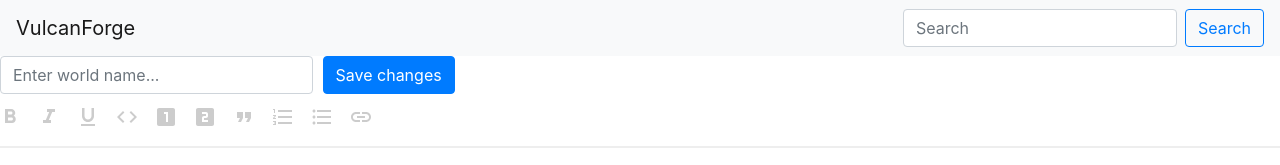
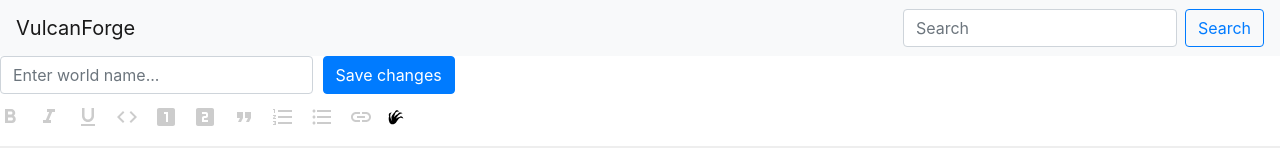
Before and after one commit to SirWhiskas/vulcan-forge_frontend, a React (Create React App) app: page /create-new-world in a window 1280 px wide. Shown: the top 165 px of the page. Built offline with nearby package versions, Linux system fonts and the light colour scheme.

Commit message:
Added new monster modal box

```diff
--- a/package.json
+++ b/package.json
@@ -21,6 +21,7 @@
     "react": "^16.13.1",
     "react-bootstrap": "^1.2.2",
     "react-dom": "^16.13.1",
+    "react-icons": "^3.10.0",
     "react-quill": "^1.3.5",
     "react-router-dom": "^5.2.0",
     "react-scripts": "3.4.1",
--- a/src/components/common/vfTextEditor.jsx
+++ b/src/components/common/vfTextEditor.jsx
@@ -18,6 +18,8 @@
 import FormatListBulletedIcon from '@material-ui/icons/FormatListBulleted';
 import LinkIcon from '@material-ui/icons/Link';
 
+import { GiMonsterGrasp } from 'react-icons/gi'
+
 const HOTKEYS = {
   'mod+b': 'bold',
   'mod+i': 'italic',
@@ -27,7 +29,7 @@
 
 const LIST_TYPES = ['numbered-list', 'bulleted-list']
 
-const VFTextEditor = () => {
+const VFTextEditor = ({ handleNewMonster }) => {
   const [value, setValue] = useState(initialValue)
   const renderElement = useCallback(props => <Element {...props} />, [])
   const renderLeaf = useCallback(props => <Leaf {...props} />, [])
@@ -46,6 +48,7 @@
         <BlockButton format="numbered-list" icon="FormatListNumberedIcon" />
         <BlockButton format="bulleted-list" icon="FormatListBulletedIcon" />
         <LinkButton />
+        <AddNewMonsterButton functionHandler={handleNewMonster} />
       </VFRichTextToolbar>
       <Editable
         renderElement={renderElement}
@@ -248,6 +251,37 @@
   )
 }
 
+const AddNewMonsterButton = ({ functionHandler }) => {
+    const editor = useSlate()
+  return (
+    <VFRichTextButton
+      active={true}
+      onMouseDown={event => {
+        event.preventDefault()
+        functionHandler(getSelectedContents(editor))
+      }}
+    >
+        <GiMonsterGrasp />
+    </VFRichTextButton>
+  )
+}
+
+const getSelectedContents = editor => {
+    console.log(editor.selection);
+    console.log(editor);
+
+    let beginning = editor.selection.anchor.offset;
+    let end = editor.selection.focus.offset;
+    let row = editor.selection.anchor.path[0];
+    let col = editor.selection.anchor.path[1];
+
+    let currentContent = editor.children[row].children[col].text;
+
+    let selectedText = currentContent.substring(beginning, end);
+
+    return selectedText;
+}
+
 const LinkButton = () => {
     const editor = useSlate()
     return (
--- a/src/components/newWorldForm.jsx
+++ b/src/components/newWorldForm.jsx
@@ -1,11 +1,6 @@
 import React, { Component } from "react";
 
 import moment from 'moment';
-
-import CKEditor from '@ckeditor/ckeditor5-react';
-import ClassicEditor from '@ckeditor/ckeditor5-build-classic';
-import { Editor, EditorState } from 'draft-js';
-import ReactQuill from 'react-quill';
 
 import { toast } from "react-toastify";
 
@@ -54,7 +49,7 @@
         this.setState({ quillValue });
     };
 
-    handleNewAsset = newAssetFormContent => {
+    handleNewMonster = newAssetFormContent => {
         const showNeWAssetForm = true;
         this.setState({ newAssetFormContent,  showNeWAssetForm});
     };
@@ -80,7 +75,7 @@
                         </Col>
                     </Form.Row>
                 </Form>
-                <VFTextEditor handleNewAsset={this.handleNewAsset} />
+                <VFTextEditor handleNewMonster={this.handleNewMonster} />
             </React.Fragment>
         );
     }
```
Also changed, not shown: 1 other file (tests, documents, lock files or other folders).
